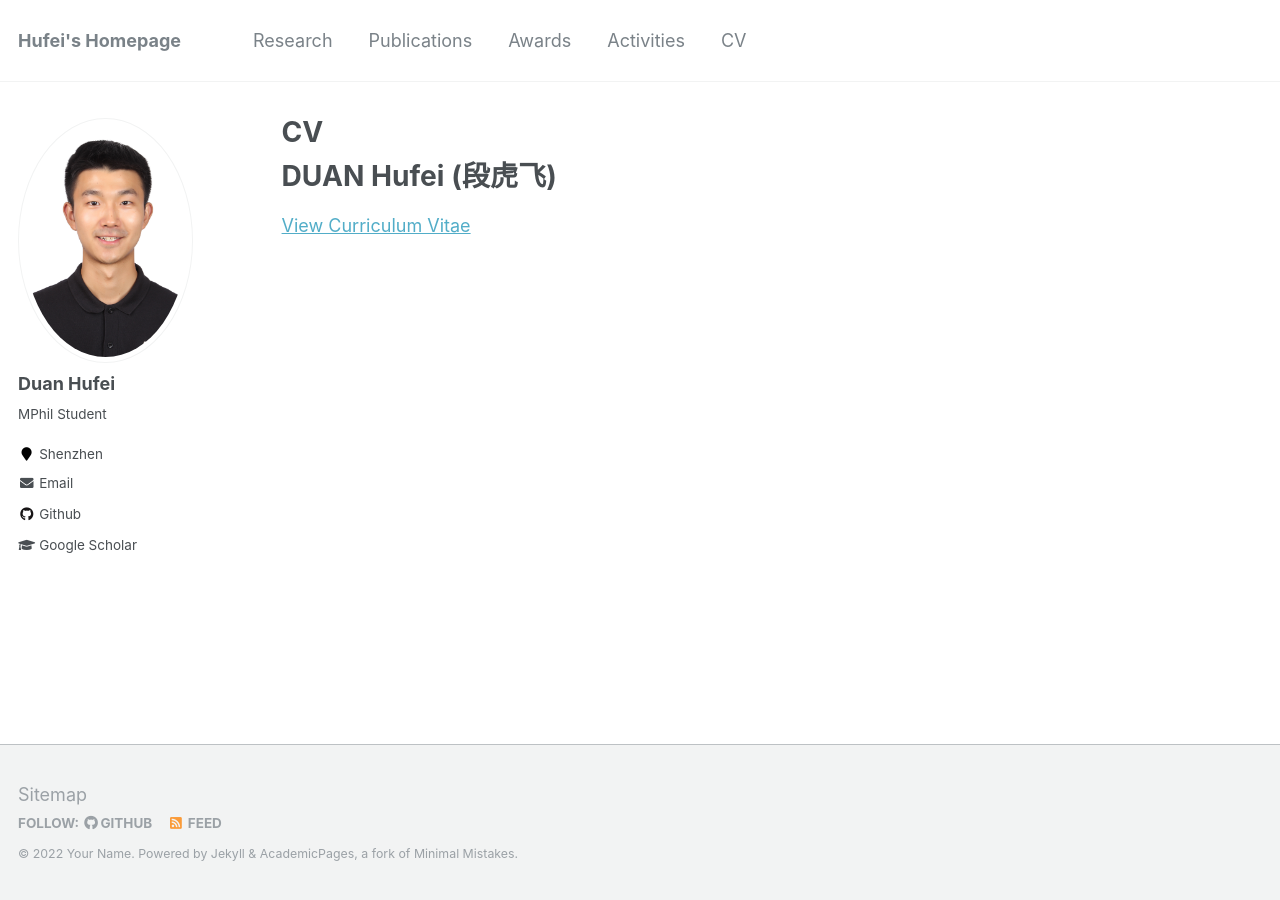
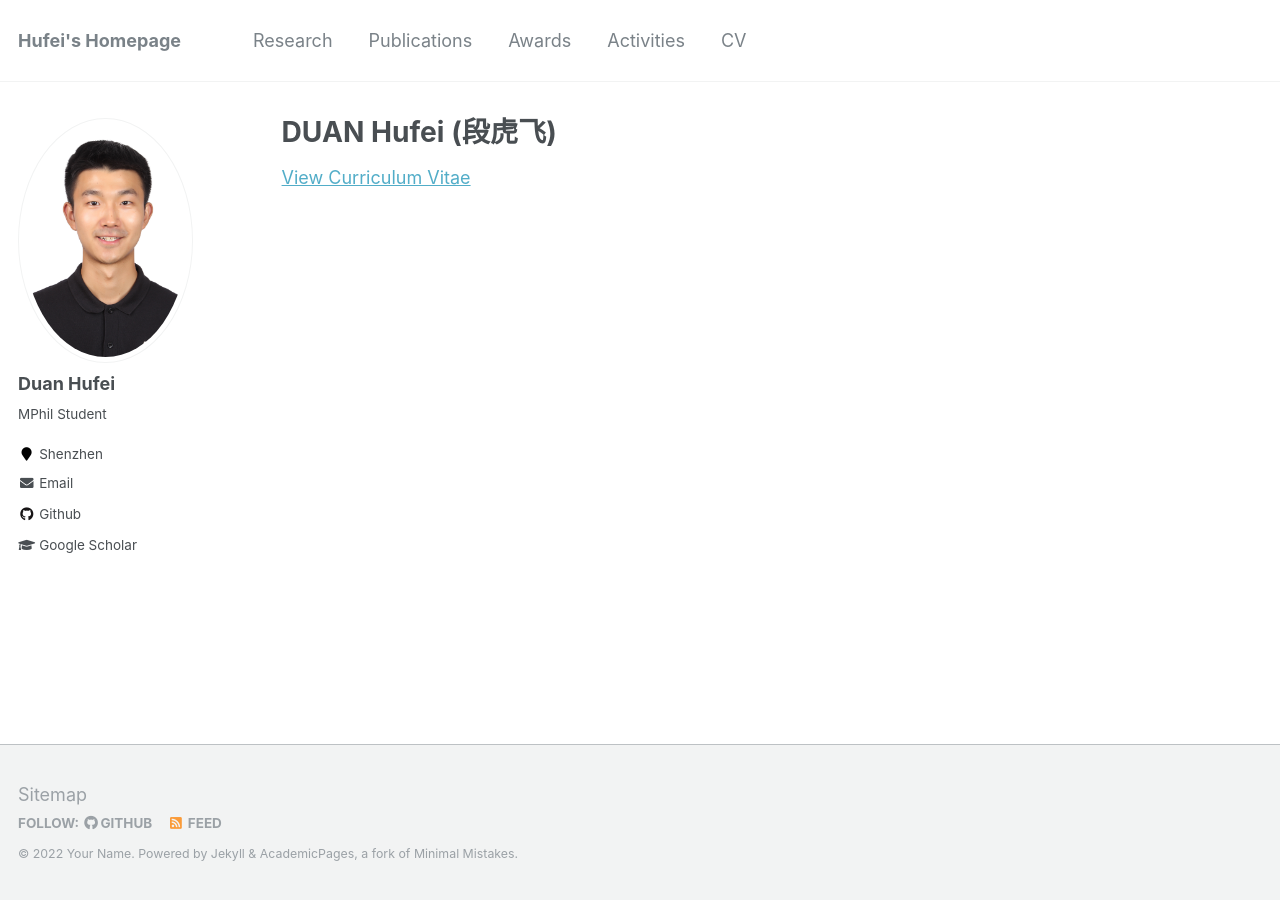
Before and after one commit to FHDD/FHDD.github.io, a Jekyll site: the page built from _pages/cv.md, in a window 1280 px wide. Built offline with Jekyll 4.4.1, drawn with Linux system fonts in a browser that asks for light colours.

Commit message:
info6-cv

```diff
--- a/_pages/cv.md
+++ b/_pages/cv.md
@@ -1,15 +1,13 @@
 ---
 layout: archive
-title: "CV"
+title: "DUAN Hufei (段虎飞)"
 permalink: /cv/
 author_profile: true
 redirect_from:
   - /resume
 ---
 
+{% include base_path %}
 
 
-DUAN Hufei (段虎飞)
-======
-
 [View Curriculum Vitae](http://FHDD.github.io/files/Curriculum-Vitae-Hufei.pdf)
```
